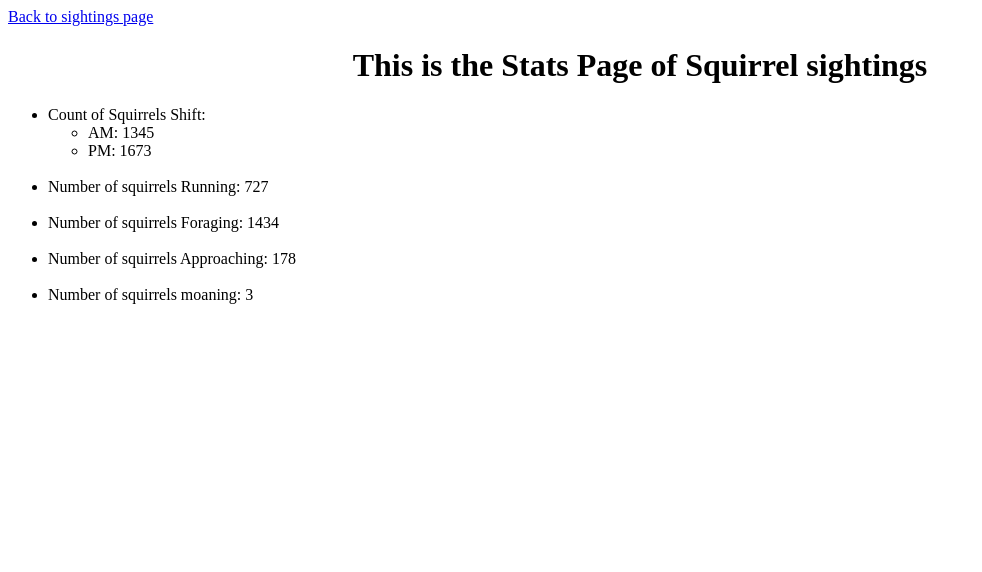
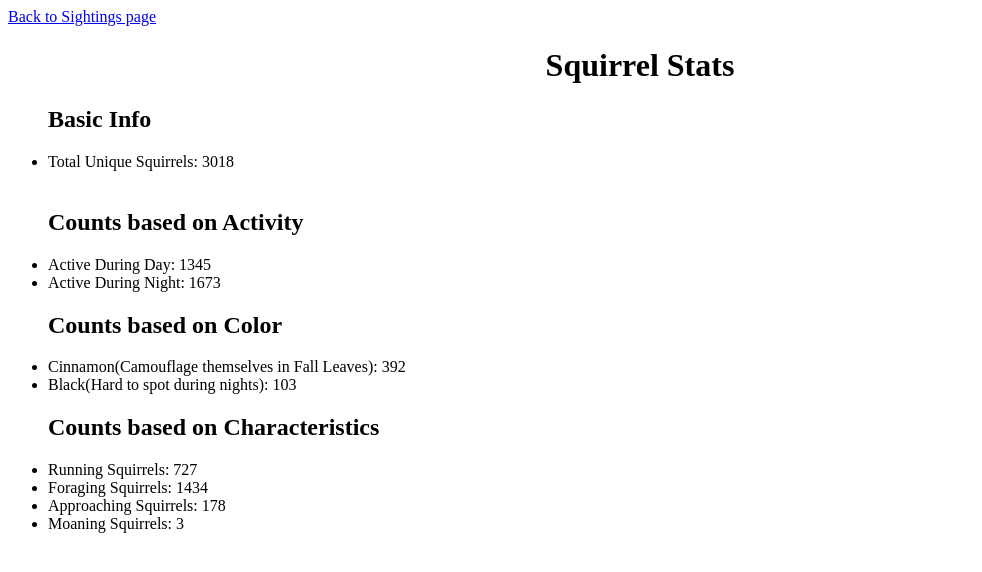
Before and after one commit to umeshbodhwani/Django-Web-Application, a Django app: page /sightings/stats in a window 1280 px wide. Shown: the top 572 px of the page, without its empty margins (0-982 px from the left). Run offline with Django 3.2, Linux system fonts and the light colour scheme; data comes from the database, SQL or seed files in the repository.

Commit message:
Changed Stat Template primarily and few other minor changes

```diff
--- a/squirrel_tracker/management/commands/import_data.py
+++ b/squirrel_tracker/management/commands/import_data.py
@@ -29,6 +29,7 @@ class Command(BaseCommand):
                 Running=strtobool(item['Running']),
                 Chasing=strtobool(item['Chasing']),
                 Climbing=strtobool(item['Climbing']),
+                Fur_Color = (item['Highlight Fur Color'])
                 Eating=strtobool(item['Eating']),
                 Foraging=strtobool(item['Foraging']),
                 Other_Activities=item['Other Activities'],
--- a/squirrel_tracker/models.py
+++ b/squirrel_tracker/models.py
@@ -25,7 +25,7 @@ class Squirrel(models.Model):
     FUR_COLOR = (
             (Gray, 'GRAY'),
             (Cinnamon, 'CINNAMON'),
-            (Black, 'BLACK'),)
+            (Black, 'BLACK'))
 
     GROUND_PLANE = 'GROUND PLANE'
     ABOVE_GROUND = 'ABOVE GROUND'
--- a/squirrel_tracker/templates/squirrel_tracker/stat.html
+++ b/squirrel_tracker/templates/squirrel_tracker/stat.html
@@ -2,22 +2,26 @@
 <html>
 	<head>
 		 <title> Stats Page </title>
-		 <a href ='/sightings'>Back to sightings page</a>
-		 <h1 align="center"> This is the Stats Page of Squirrel sightings</h1>
+		 <a href ='/sightings'>Back to Sightings page</a>
+		 <h1 align="center"> Squirrel Stats</h1>
 	</head>
        	<body>
 		<p>
 			<ul>
-				<li> Count of Squirrels Shift:
-					<ul>
-						<li>AM: {{ AM_count }} </li>
-						<li>PM:  {{ PM_count  }} </li>
-																										    				</ul>
-		       		</li> <br>
-				<li>Number of squirrels Running:  {{ Running_count }} </li><br>
-				<li>Number of squirrels Foraging:  {{ Foraging_count }} </li><br>
-				<li>Number of squirrels Approaching:  {{  Approaches_count  }} </li><br>
-				<li> Number of squirrels moaning:  {{Moans_count  }} </li><br>
+				<h2>Basic Info </h2>
+				<li> Total Unique Squirrels: {{ squirrel_count }} </li><br>
+				<h2>Counts based on Activity</h2>
+					<li>Active During Day: {{ AM_count }} </li>
+					<li>Active During Night:  {{ PM_count  }} </li>
+																												    <h2>Counts based on Color</h2>
+					<li>Cinnamon(Camouflage themselves in Fall Leaves): {{Cinnamon_color}} </li>
+					<li>Black(Hard to spot during nights): {{Black_color}}</li>
+
+				<h2>Counts based on Characteristics</h2>
+				<li>Running Squirrels:  {{ Running_count }} </li>
+				<li>Foraging Squirrels:  {{ Foraging_count }} </li>
+				<li>Approaching Squirrels:  {{  Approaches_count  }} </li>
+				<li> Moaning Squirrels:  {{Moans_count  }} </li>
 			</ul>
 		</p>
 	</body>
--- a/squirrel_tracker/views.py
+++ b/squirrel_tracker/views.py
@@ -50,42 +50,40 @@ def add_sq(request):
         if form.is_valid():
             form.save()
             return redirect(f'/sightings')
-    else:
-        form = SquirrelForm()
+        else:
+            form = SquirrelForm()
         context ={
             'form':form,
         }
         return render(request,'squirrel_tracker/edit.html',context)
 
 def stats(request):
-    count_am = 0
-    count_pm = 0
-    count_running = 0
-    count_foraging = 0
-    count_approaches = 0
-    count_moans = 0
 
-    for  item in  Squirrel.objects.all():
-       if item.Shift == 'AM':
-           count_am += 1
-       elif item.Shift == 'PM':
-            count_pm += 1
-       if item.Running == True:
-            count_running += 1
-       if item.Foraging == True:
-            count_foraging += 1
-       if item.Approaches == True:
-            count_approaches += 1
-       if item.Moans == True:
-            count_moans += 1
+
+    sq_count = len(Squirrel.objects.all())
+    count_am = len(Squirrel.objects.filter(Shift = 'AM'))
+    count_pm = len(Squirrel.objects.filter(Shift = 'PM'))
+    climbing_count = len( Squirrel.objects.filter(Climbing = True))
+    cin_color = len(Squirrel.objects.filter(Primary_Fur_Color= 'Cinnamon'))
+    black_color = len(Squirrel.objects.filter(Primary_Fur_Color= 'Black'))
+    count_moans = len( Squirrel.objects.filter(Moans = True))
+    count_running = len( Squirrel.objects.filter(Running = True))
+    count_foraging = len(Squirrel.objects.filter(Foraging = True))
+    count_approaches = len(Squirrel.objects.filter(Approaches = True))
+    eating_count = len( Squirrel.objects.filter(Eating = True))
 
     context ={
+             'squirrel_count':sq_count,
              'AM_count' : count_am,
              'PM_count' : count_pm,
+             'Climbing_count': climbing_count,
+             'Eating_count': eating_count,
              'Running_count' : count_running,
              'Foraging_count' : count_foraging,
              'Approaches_count' : count_approaches,
              'Moans_count' : count_moans,
+             'Cinnamon_color': cin_color,
+             'Black_color' : black_color
         }
 
     return render(request, 'squirrel_tracker/stat.html', context)
```
